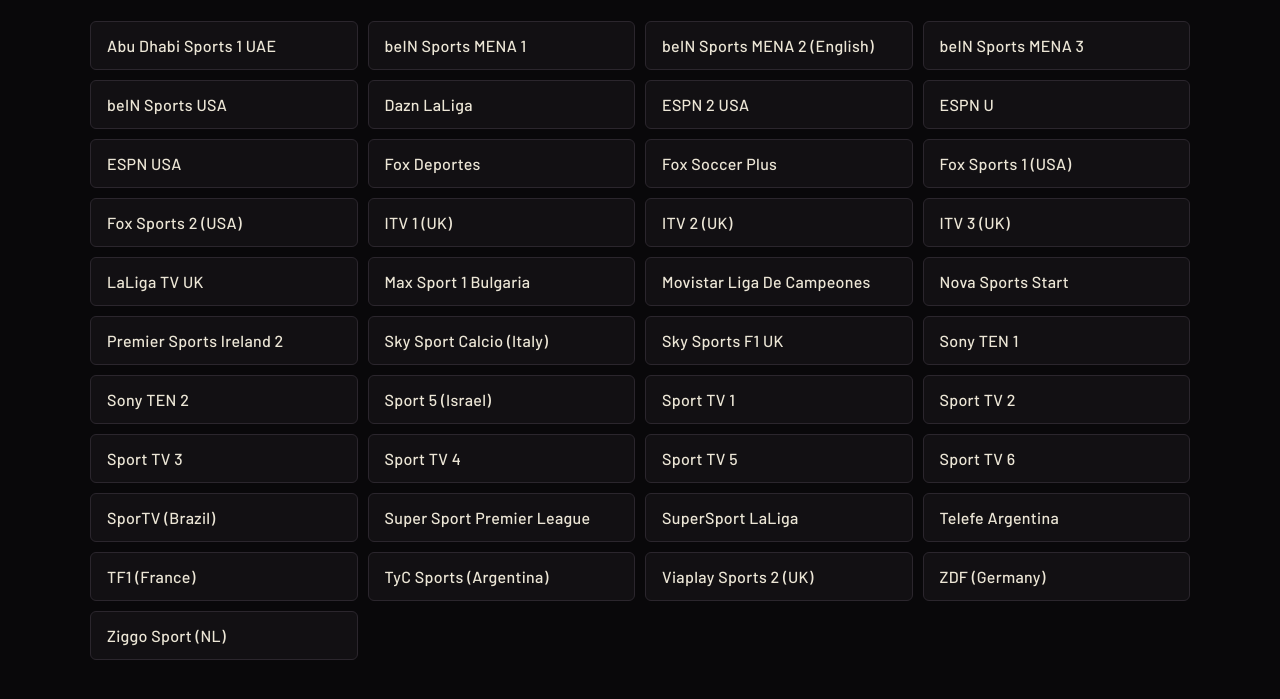
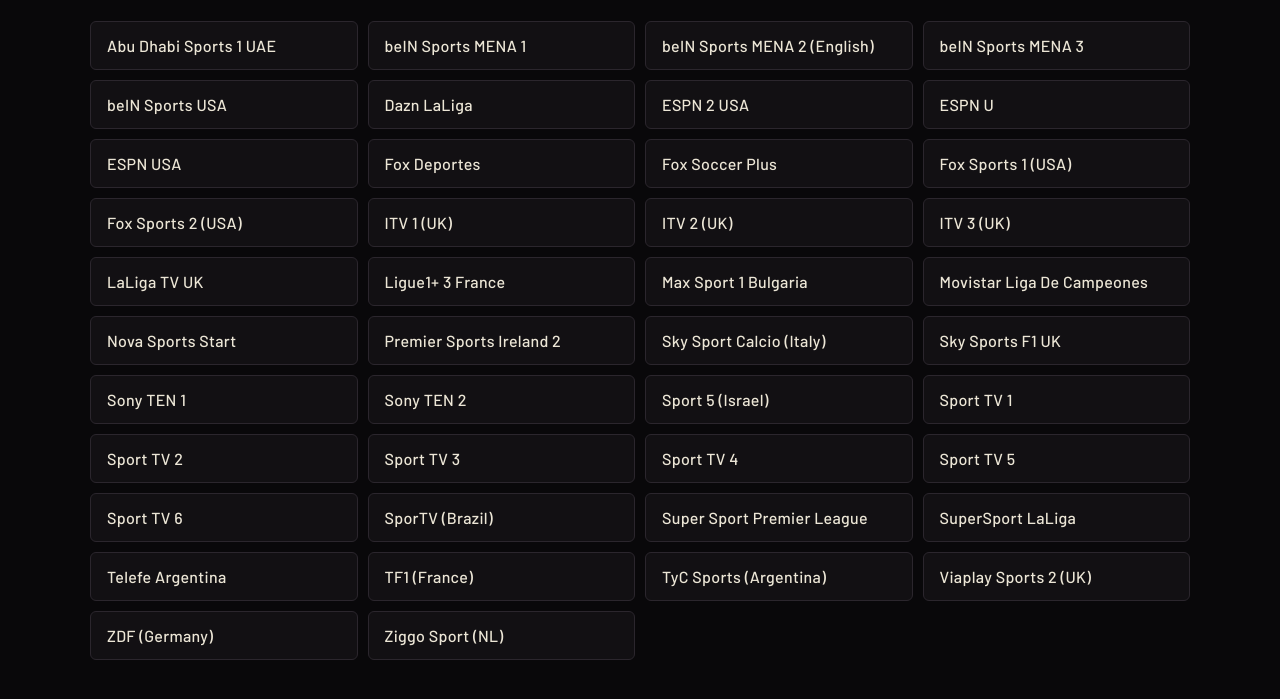
Before and after one commit to sam15x7/football, a website: page index.html in a window 1280 px wide. Shown: the part 113-812 px from the top of the page. Drawn offline with Linux system fonts and the light colour scheme.

Commit message:
Update index: Ligue1+ 3 France

```diff
--- a/index.html
+++ b/index.html
@@ -87,6 +87,7 @@
   <a href="itv2uk.html">ITV 2 (UK)</a>
   <a href="itv3uk.html">ITV 3 (UK)</a>
   <a href="laligatvuk.html">LaLiga TV UK</a>
+  <a href="ligue13france.html">Ligue1+ 3 France</a>
   <a href="maxsport1bulgaria.html">Max Sport 1 Bulgaria</a>
   <a href="movistarligadecampeones.html">Movistar Liga De Campeones</a>
   <a href="novasportsstart.html">Nova Sports Start</a>
```
